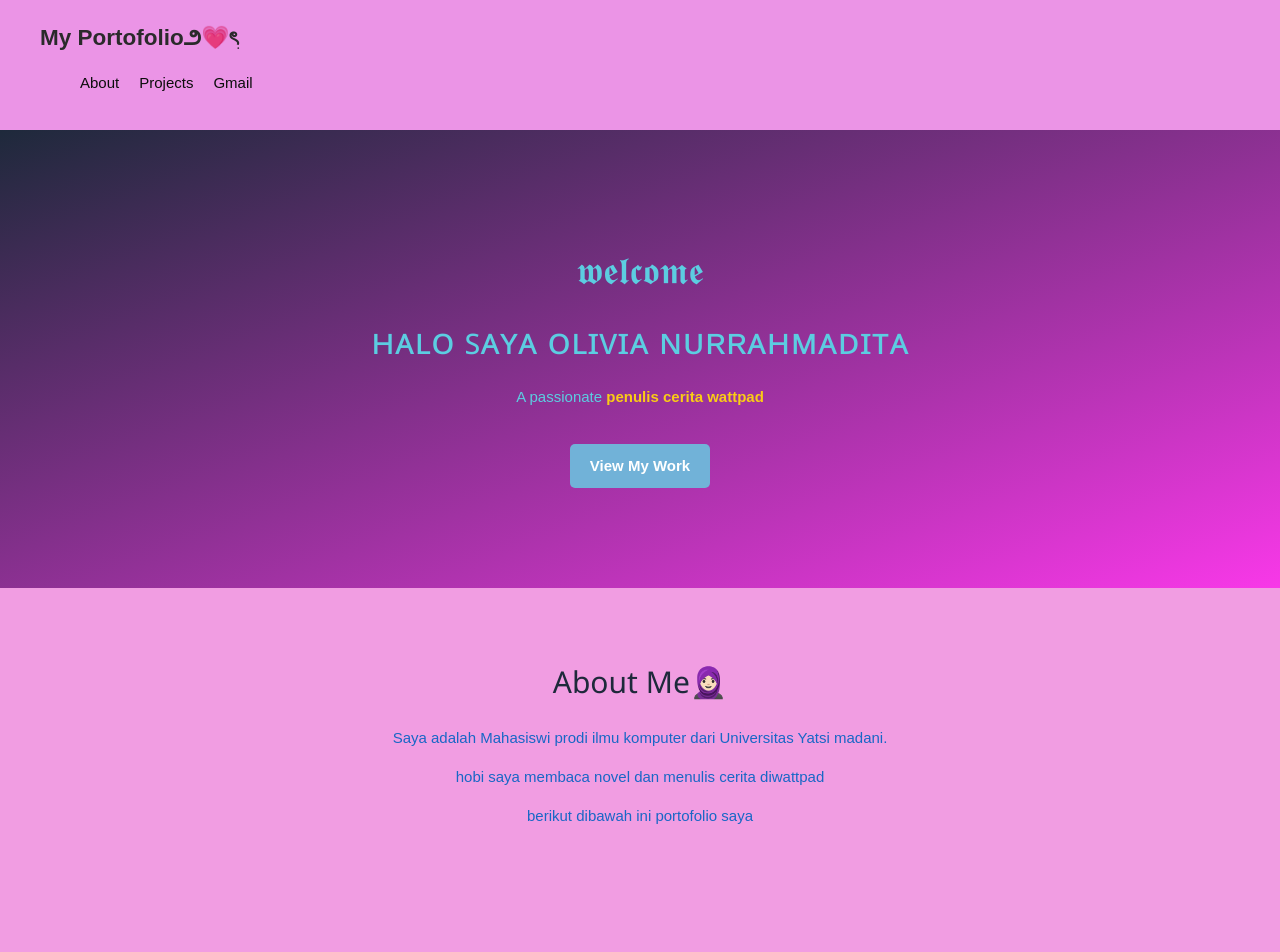
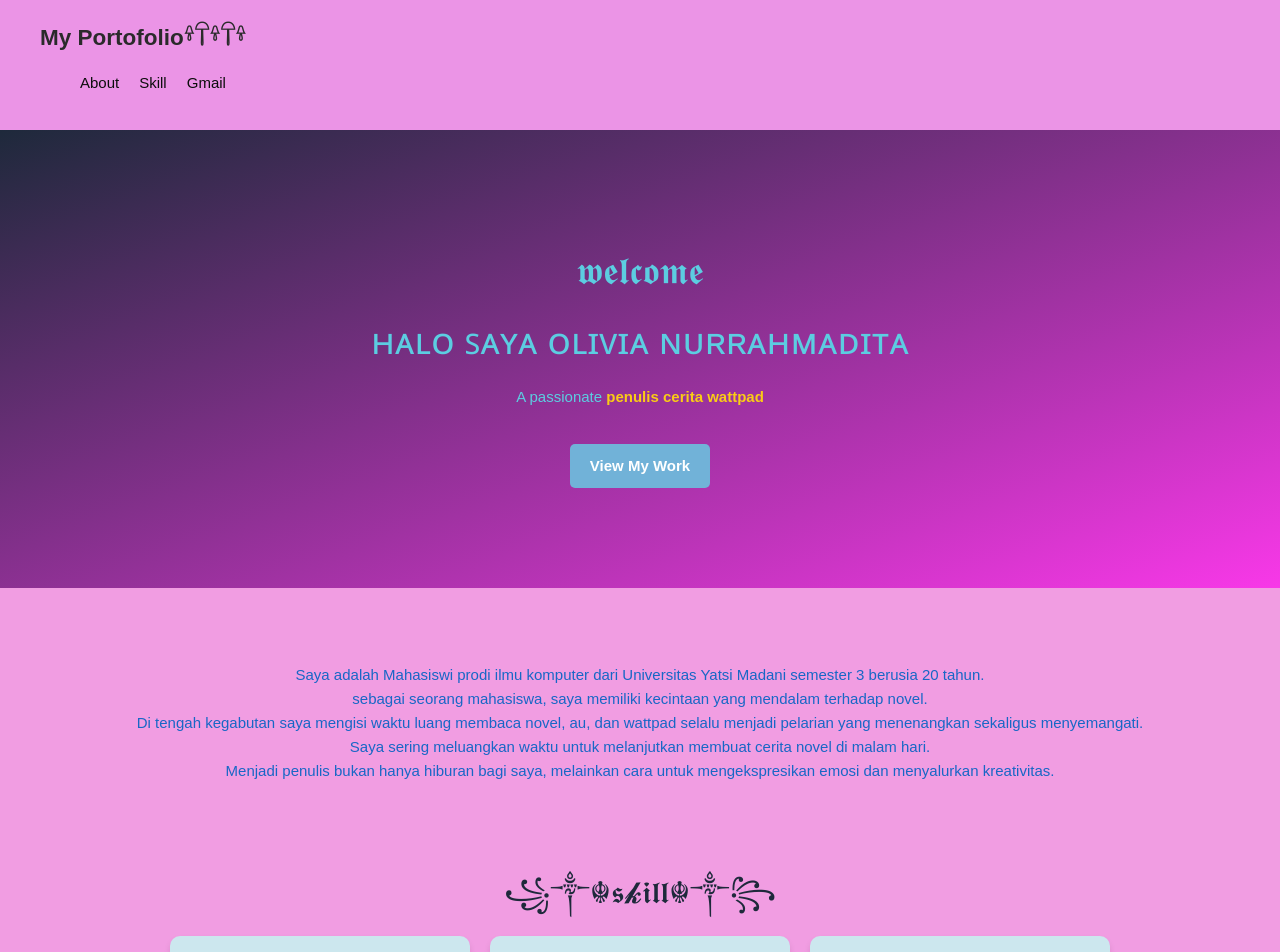
Before and after one commit to cilivta/portofolio, a plain HTML site: page index.html in a window 1280 px wide. Shown: the top 952 px of the page. Drawn offline with nearby package versions, Linux system fonts and the light colour scheme.

Commit message:
Index.html

```diff
--- a/index.html
+++ b/index.html
@@ -32,23 +32,23 @@
 
                 "address" {
                     "@type": "PostalAddress",
-                    "streetAddress": "Jl. Aria Santika No.40A, RT.001/RW.003, Margasari, Kec. Karawaci, Kota Tangerang, Banten 15114",
+                    "streetAddress": "Jl. Aria Santika No.40A, RT.001/RW.003,s Margasari, Kec. Karawaci, Kota Tangerang, Banten 15114",
                     "addressLocality": "Tangerang",
                     "addressRegion": "Banten:,
                     "postalCode": "15114",
                     "addressCountry": "ID"
             },
-            "email": "mailto:admin@uym.ac.id",
+            "email": "olivnrilkoma@gmail.com",
             "telephone": "(021) 55726558",
             },
         </script>
 <body>
     <header>
         <nav>
-            <div class="logo"> My Portofolio౨💗ৎ‌ׅ</div>
+            <div class="logo"> My Portofolio𓍊𓋼𓍊𓋼𓍊</div>
             <ul>
                 <li><a href="#about">About</a></li>
-                <li><a href="#projects">Projects</a></li>
+                <li><a href="#skill">Skill</a></li>
                 <li><a href="#contact" target="_blank">Gmail</a>
             </ul>
         </nav>
@@ -62,15 +62,16 @@
     </section>
 
     <section id="about">
-        <h2>About Me🧕🏻</h2>
-        <p>Saya adalah Mahasiswi prodi ilmu komputer dari Universitas Yatsi madani.</p>
-        <p>hobi saya membaca novel dan menulis cerita diwattpad</p>
-        <p>berikut dibawah ini portofolio saya</p>
-
-    </section>
+        <p>
+            Saya adalah Mahasiswi prodi ilmu komputer dari Universitas Yatsi Madani semester 3 berusia 20 tahun.
+             <br>sebagai seorang mahasiswa, saya memiliki kecintaan yang mendalam terhadap novel.
+             <br>Di tengah kegabutan saya mengisi waktu luang membaca novel, au, dan wattpad selalu menjadi pelarian yang menenangkan sekaligus menyemangati.
+             <br>Saya sering meluangkan waktu untuk melanjutkan membuat cerita novel di malam hari.
+             <br>Menjadi penulis bukan hanya hiburan bagi saya, melainkan cara untuk mengekspresikan emosi dan menyalurkan kreativitas.
+         </p>
 
   <section id="projects">
-        <h2>Portofolio</h2>
+        <h2>꧁༒☬𝖘𝓴𝖎𝖑𝖑☬༒꧂</h2>
         <div class="project-grid">
             <div class="project-card">
               <img src="WhatsApp Image 2025-01-09 at 08.27.46_b309edec.jpg" alt="CITA CITA">
@@ -91,9 +92,9 @@
   </section>
 
     <section id="contact">
-        <h2>contact me</h2>
+        <h2>𝖈𝖔𝖓𝖙𝖆𝖈𝖙 𝖒𝖊𖨆♡𖨆</h2>
         <p><b>Email: </b><a href="mailto:olivnrilkoma@gmail.com">olivnrilkoma@gmail.com</a></p>
-        <p><b>GitHub: </b><a href=https://cilivta.github.io/portofolio/>cilivta</a></p>
+        <p><b>GitHub: </b><a href="https://cilivta.github.io/portofolio" target="_blank">cilivta</a></p>
         <p><b>Telepon: (021) 55726558</b></p>
         <p><b>Alamat : </b> Jl. Aria Santika No.40A, RT.005 / RW.011, Kel. Margasari, Kec. Karawaci, Kota Tangerang, Prov. Banten, 15114 </p>
     </section>
@@ -104,3 +105,4 @@
 
 </body>
 </html>
+</html>
```
Lines whose indentation alone changed are shown as unchanged.
